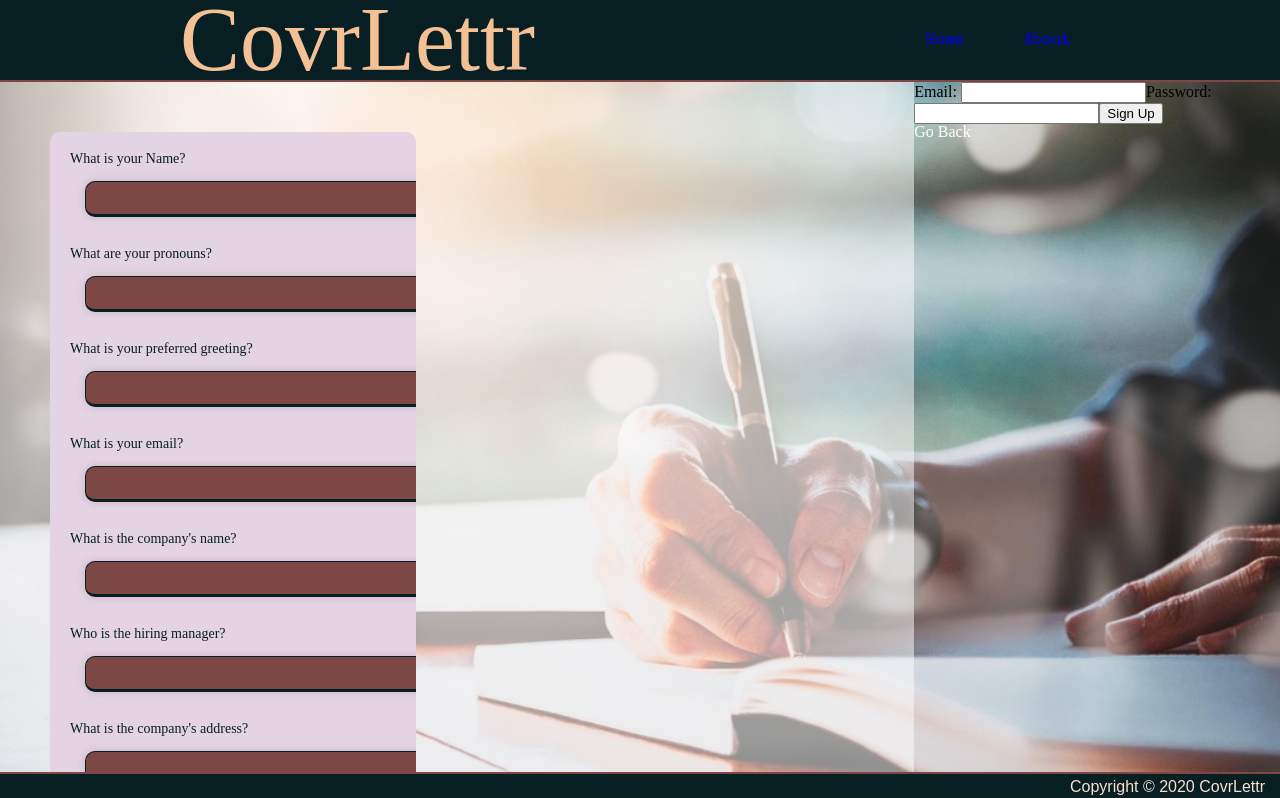
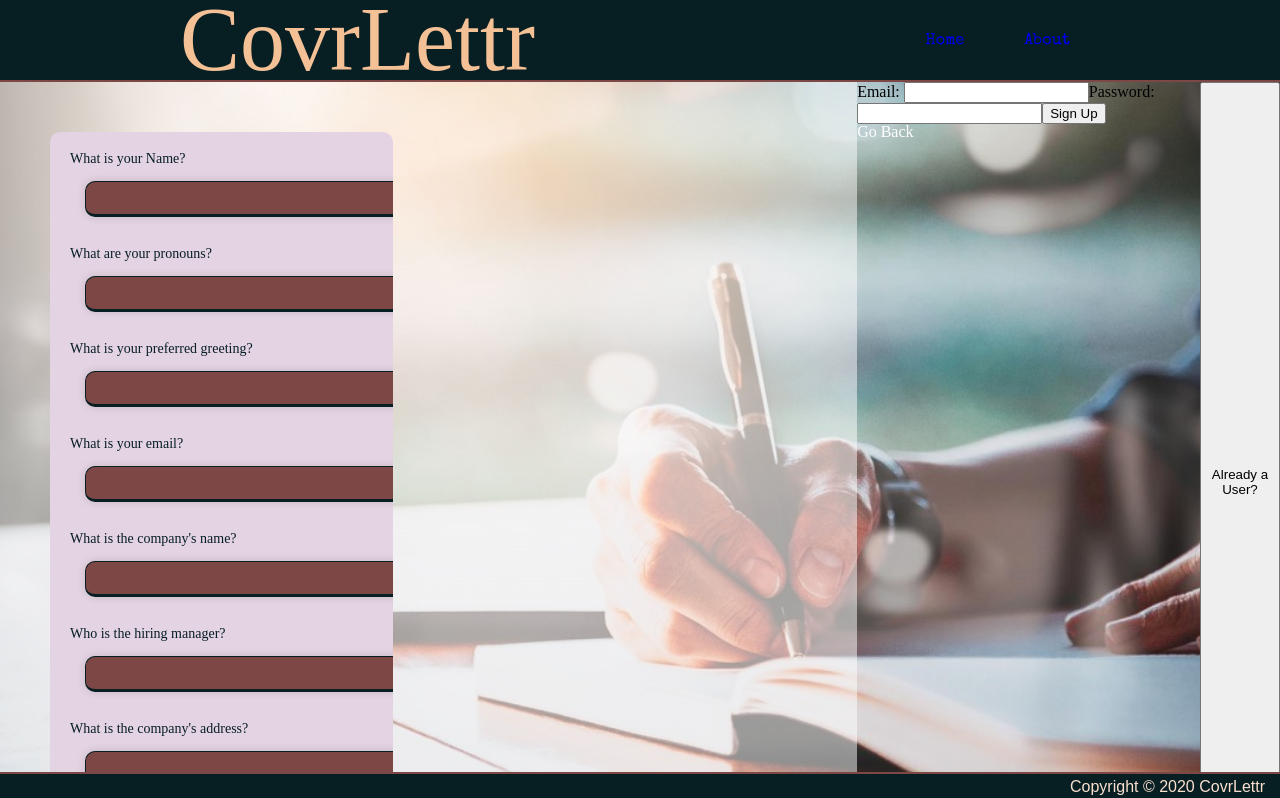
Before and after one commit to covrLettr/covrLettr-React, a React app: page / in a window 1280 px wide. Shown: the top 798 px of the page. Built offline with nearby package versions, Linux system fonts and the light colour scheme; no server answers.

Commit message:
added a button to switch to login componenet

```diff
--- a/src/components/LogUpS/SignUp.js
+++ b/src/components/LogUpS/SignUp.js
@@ -23,6 +23,7 @@ const SignUpForm = () => {
         <button className="signin-button">Sign Up</button>
         <p className="go-back-link"><a href="../index.html">Go Back</a></p>
       </form>
+      <button>Already a User?</button>
     </>
   );
 };
```
